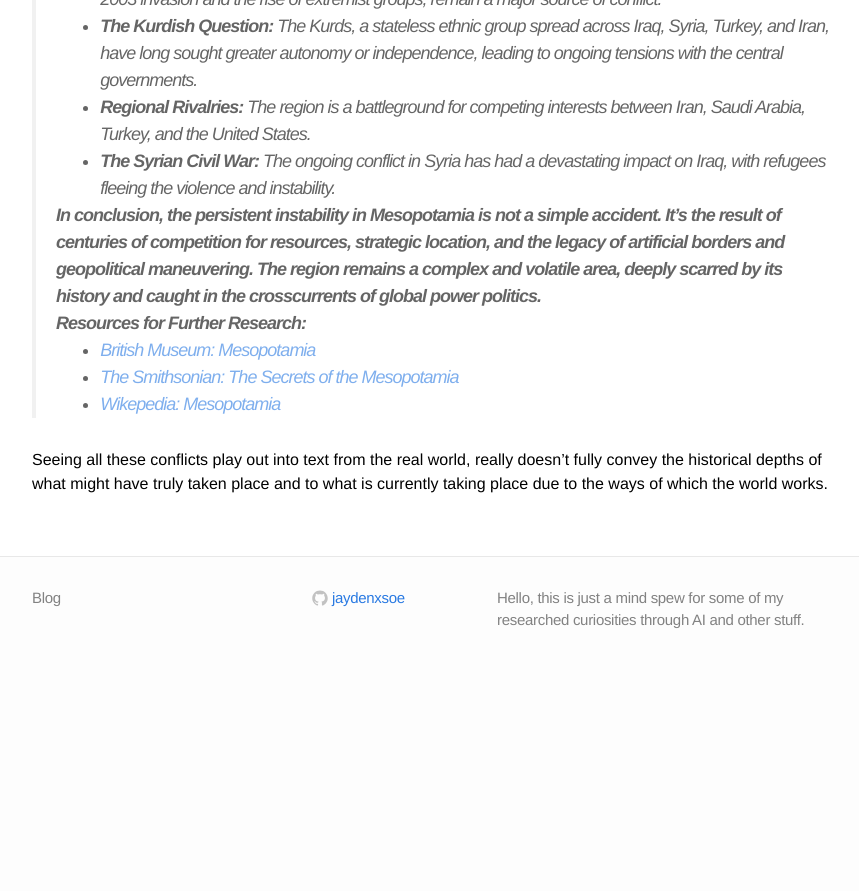
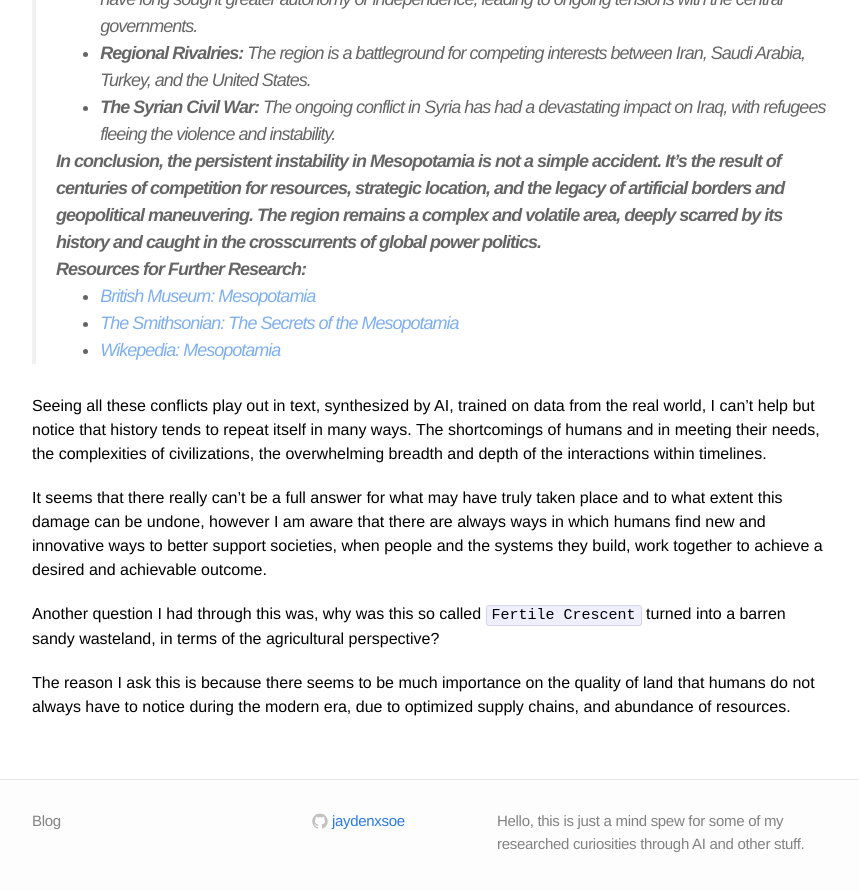
Before and after one commit to JaydenXsoe/JaydenXsoe.github.io, a Jekyll site: the page built from _posts/2025-03-24-mesopotamia-and-its-modern-states.markdown, in a window 1280 px wide and 900 px high, scrolled down 2301 px. Shown: the top 891 px of the window, without its empty margins (208-1067 px from the left). Built offline with Jekyll 4.4.1, drawn with Linux system fonts in a browser that asks for light colours; before the commit the page ends 2978 px from its top, so only the background shows below that; some of the changed text lies outside the part shown.

```diff
--- a/_includes/header.html
+++ b/_includes/header.html
@@ -12,6 +12,7 @@
 
     <nav class="site-nav">
       <a href="#" class="menu-icon">
+      <a href="/about" class="menu-icon">About</a>
         <svg version="1.1" xmlns="http://www.w3.org/2000/svg" xmlns:xlink="http://www.w3.org/1999/xlink" x="0px" y="0px"
            viewBox="0 0 18 15" enable-background="new 0 0 18 15" xml:space="preserve">
           <path fill="#505050" d="M18,1.484c0,0.82-0.665,1.484-1.484,1.484H1.484C0.665,2.969,0,2.304,0,1.484l0,0C0,0.665,0.665,0,1.484,0
--- a/_posts/2025-03-24-mesopotamia-and-its-modern-states.markdown
+++ b/_posts/2025-03-24-mesopotamia-and-its-modern-states.markdown
@@ -14,7 +14,7 @@
 
 As I am intrigued by unraveling the meaning behind everything, I search up the original meaning of `Mesopotamia`, translated from Greek to mean "the land between the rivers".
 
-Further more an exec of `ollama run gemma3` and a question to the [new shiny google open source AI model][gemma-3] as of `march 12, 2025`, yields results on this ancient land being known as the `Fertile Crescent` which sits in:
+An exec of `ollama run gemma3` with a question for the [new shiny google open source AI model][gemma-3] yields results on this ancient land being known as the `Fertile Crescent` which sits in:
 > a region blessed with incredibly rich agricultural land. This attracted civilizations – Sumerians, Akkadians, Babylonians, Assyrians, etc. – all vying for control of this wealth.
 
 'I wonder' after all these years how could a `Fertile Crescent` end up as it is today, being some what aware of the current state of affairs with the aforementioned countries?
@@ -25,32 +25,26 @@
 >**1. Ancient Roots of Instability:**
 >
 >* **Fertile Crescent & Resources:** Mesopotamia sits in the “Fertile Crescent,” a region blessed with incredibly rich agricultural land. This attracted civilizations – Sumerians, Akkadians, Babylonians, Assyrians, etc. – all vying for control of this wealth. The land was a prize.
->
 >* **Strategic Location:** Its location at the crossroads of trade routes between Europe, Asia, and Africa
 >made it a crucial hub for commerce and military power. Control of these routes meant control of wealth and
 >influence.
->
 >* **Constant Warfare:**  The competition for resources, trade routes, and dominance led to almost constant
 >warfare. City-states rose and fell, empires expanded and contracted, all fueled by the desire for power and
 >control. The Assyrian Empire, in particular, was renowned for its brutal military campaigns.
->
 >* **Complex Religious & Political Systems:** The rise of complex religious systems (polytheism, ziggurats, priesthoods) often intertwined with political power, creating further divisions and conflicts.
 >
 >**2. 20th & 21st Century Geopolitics – The Seeds of Modern Conflict:**
-
+>
 >* **The Sykes-Picot Agreement (1916):** This secret agreement between Britain and France, drawn up during
 >World War I, carved up the Ottoman Empire (which controlled Mesopotamia) into spheres of influence. This
 >fundamentally ignored the existing ethnic and religious diversity of the region, setting the stage for
 >future problems.
->
 >* **The British Mandate (1920-1932 & 1941-1951):** Britain ruled Iraq as a mandate of the League of Nations.
 >They deliberately created artificial borders, uniting disparate groups (Kurds, Arabs, Assyrians) under Iraqi
 >rule, largely ignoring their own desires for autonomy. This created deep-seated grievances.
->
 >* **Post-World War II & the Rise of Ba'athism:** After WWII, Britain withdrew. The Iraqi monarchy was
 >overthrown in 1958. The Ba'ath Party, a pan-Arab nationalist and socialist movement, rose to power,
 >initially promising unity and progress. However, it increasingly became authoritarian and nationalistic.
->
 >* **The Iran-Iraq War (1980-1988):** This brutal war, fueled by territorial disputes (especially over the
 >Shatt al-Arab waterway) and ideological differences (Shia Islam vs. Sunni Islam), devastated Iraq and
 >further destabilized the region.
@@ -96,8 +90,13 @@
 > * [The Smithsonian: The Secrets of the Mesopotamia][smithsonian]
 > * [Wikepedia: Mesopotamia][wiki-mesopotamia]
 
-Seeing all these conflicts play out into text from the real world, really doesn't fully convey the historical depths of what might have truly taken place and to what is currently taking place due to the ways of which the world works.
+Seeing all these conflicts play out in text, synthesized by AI, trained on data from the real world, I can't help but notice that history tends to repeat itself in many ways. The shortcomings of humans and in meeting their needs, the complexities of civilizations, the overwhelming breadth and depth of the interactions within timelines.
 
+It seems that there really can't be a full answer for what may have truly taken place and to what extent this damage can be undone, however I am aware that there are always ways in which humans find new and innovative ways to better support societies, when people and the systems they build, work together to achieve a desired and achievable outcome.
+
+Another question I had through this was, why was this so called `Fertile Crescent` turned into a barren sandy wasteland, in terms of the agricultural perspective?
+
+The reason I ask this is because there seems to be much importance on the quality of land that humans do not always have to notice during the modern era, due to optimized supply chains, and abundance of resources.
 
 [sask-ag-bartering]: https://exploresaskag.ca/evolution/trade/the-barter-system/
 [brilliant-org]: https://brilliant.org
```
Also changed, not shown: other parts of _posts/2025-03-24-mesopotamia-and-its-modern-states.markdown (+1 -1 lines).
